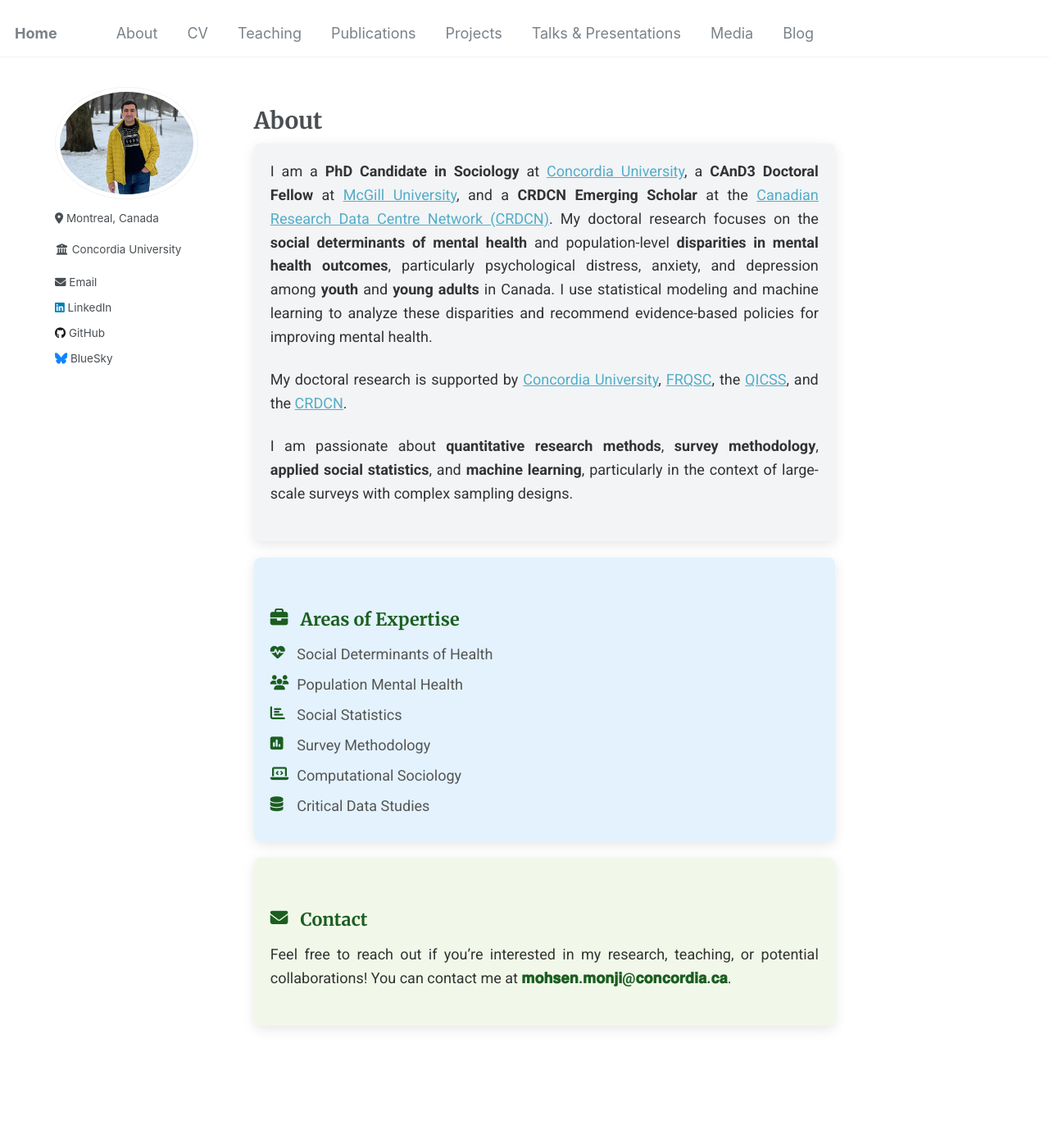
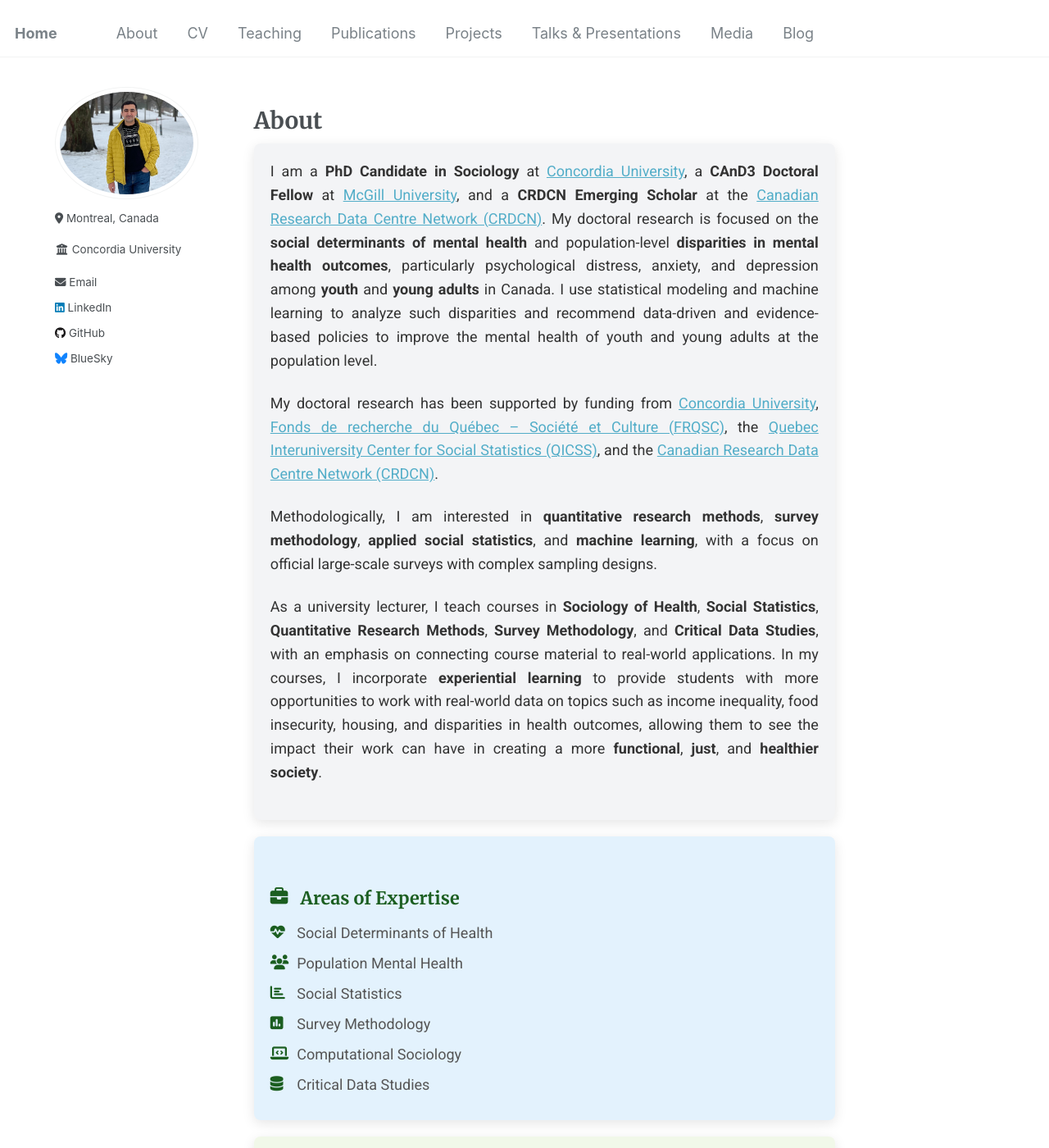
Before and after one commit to Mohsnmonji/mohsnmonji.github.io, a Jekyll site: the page built from about-me.md, in a window 1280 px wide and 1400 px high. Shown: the whole window at 82% size. Built offline with Jekyll 4.4.1, drawn with Linux system fonts in a browser that asks for light colours.

Commit message:
Update about-me.md

```diff
--- a/about-me.md
+++ b/about-me.md
@@ -20,7 +20,7 @@ author_profile: true
   }
 
   .card:first-of-type {
-    background-color: #F3F4F6; /* Light Gray Background for First Card */
+    background-color: #F3F4F6; /* Light Gray Background */
   }
 
   .card:nth-of-type(2) {
@@ -69,21 +69,28 @@ author_profile: true
     a <strong>CAnD3 Doctoral Fellow</strong> at
     <a href="https://www.mcgill.ca/cand3/our-people/fellows-2024-25" target="_blank">McGill University</a>,
     and a <strong>CRDCN Emerging Scholar</strong> at the
-    <a href="https://crdcn.ca" target="_blank">Canadian Research Data Centre Network (CRDCN)</a>. My doctoral research focuses on the
-    <strong>social determinants of mental health</strong> and population-level <strong>disparities in mental health outcomes</strong>, particularly psychological distress, anxiety, and depression among <strong>youth</strong> and <strong>young adults</strong> in Canada. I use statistical modeling and machine learning to analyze these disparities and recommend evidence-based policies for improving mental health.
+    <a href="https://crdcn.ca" target="_blank">Canadian Research Data Centre Network (CRDCN)</a>. My doctoral research is focused on the
+    <strong>social determinants of mental health</strong> and population-level <strong>disparities in mental health outcomes</strong>, particularly psychological distress, anxiety, and depression among <strong>youth</strong> and <strong>young adults</strong> in Canada. I use statistical modeling and machine learning to analyze such disparities and recommend data-driven and evidence-based policies to improve the mental health of youth and young adults at the population level.
   </p>
 
   <p>
-    My doctoral research is supported by
+    My doctoral research has been supported by funding from
     <a href="https://www.concordia.ca/artsci/sociology-anthropology.html" target="_blank">Concordia University</a>,
-    <a href="https://www.frq.gouv.qc.ca" target="_blank">FRQSC</a>,
-    the <a href="https://www.ciqss.org" target="_blank">QICSS</a>, and the
-    <a href="https://crdcn.ca" target="_blank">CRDCN</a>.
+    <a href="https://www.frq.gouv.qc.ca" target="_blank">Fonds de recherche du Québec – Société et Culture (FRQSC)</a>,
+    the <a href="https://www.ciqss.org" target="_blank">Quebec Interuniversity Center for Social Statistics (QICSS)</a>,
+    and the <a href="https://crdcn.ca" target="_blank">Canadian Research Data Centre Network (CRDCN)</a>.
   </p>
 
   <p>
-    I am passionate about <strong>quantitative research methods</strong>, <strong>survey methodology</strong>,
-    <strong>applied social statistics</strong>, and <strong>machine learning</strong>, particularly in the context of large-scale surveys with complex sampling designs.
+    Methodologically, I am interested in <strong>quantitative research methods</strong>, <strong>survey methodology</strong>,
+    <strong>applied social statistics</strong>, and <strong>machine learning</strong>, with a focus on official large-scale surveys with complex sampling designs.
+  </p>
+
+  <p>
+    As a university lecturer, I teach courses in <strong>Sociology of Health</strong>,
+    <strong>Social Statistics</strong>, <strong>Quantitative Research Methods</strong>,
+    <strong>Survey Methodology</strong>, and <strong>Critical Data Studies</strong>, with an emphasis on connecting course material to real-world applications. In my courses, I incorporate <strong>experiential learning</strong> to provide students with more opportunities to work with real-world data on topics such as income inequality, food insecurity, housing, and disparities in health outcomes, allowing them to see the impact their work can have in creating a more
+    <strong>functional</strong>, <strong>just</strong>, and <strong>healthier society</strong>.
   </p>
 </div>
 
```
